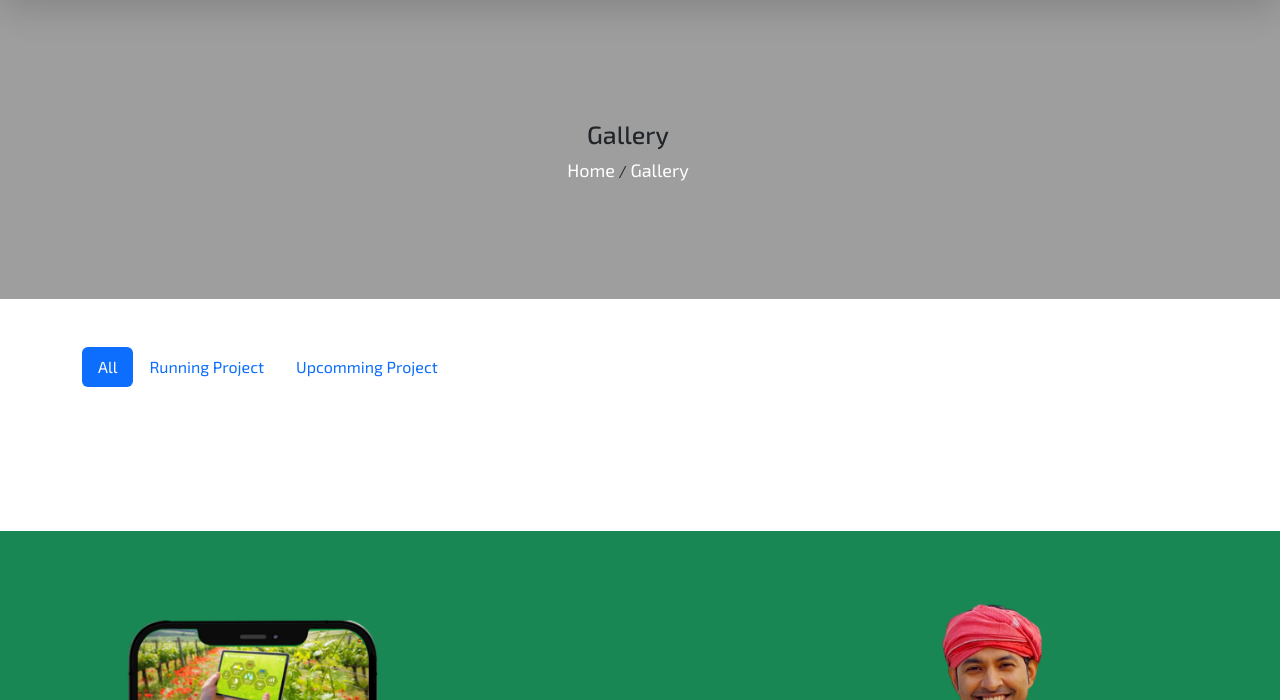
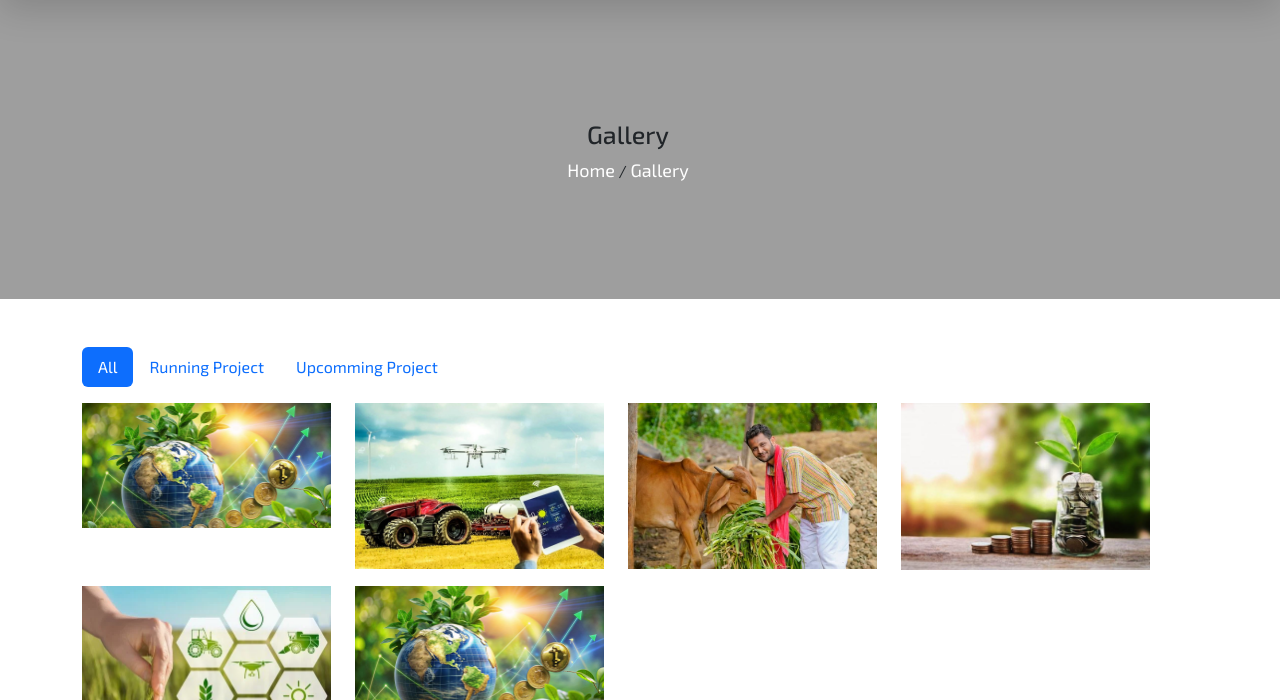
Before and after one commit to ruku24/agriculture_invest_project, a plain HTML site: page gallery.html in a window 1280 px wide. Shown: the part 100-800 px from the top of the page. Drawn offline with Linux system fonts and the light colour scheme; the site is published under a folder, as on GitHub Pages, so addresses that start at the root find nothing; a web font is replaced by a local one.

Commit message:
Update gallery.html

```diff
--- a/gallery.html
+++ b/gallery.html
@@ -101,35 +101,35 @@
                         <div class="tab-pane fade show active" id="pills-home" role="tabpanel" aria-labelledby="pills-home-tab" tabindex="0">
                             <div class="row">
                                 <div class="col-md-3 mb-3">
-                                    <img src="/assets/images/blog1.jpg" alt="" class="w-100 img-fluid">
+                                    <img src="assets/images/blog1.jpg" alt="" class="w-100 img-fluid">
                                 </div>
                                 <div class="col-md-3 mb-3">
-                                    <img src="/assets/images/blog-2.jpeg" alt="" class="w-100 img-fluid">
+                                    <img src="assets/images/blog-2.jpeg" alt="" class="w-100 img-fluid">
                                 </div>
                                 <div class="col-md-3 mb-3">
-                                    <img src="/assets/images/blog-3.jpg" alt="" class="w-100 img-fluid">
+                                    <img src="assets/images/blog-3.jpg" alt="" class="w-100 img-fluid">
                                 </div>
                                 <div class="col-md-3 mb-3">
-                                    <img src="/assets/images/blog-4.jpeg" alt="" class="w-100 img-fluid">
+                                    <img src="assets/images/blog-4.jpeg" alt="" class="w-100 img-fluid">
                                 </div>
                                 <div class="col-md-3 mb-3">
-                                    <img src="/assets/images/blog-5.jpg" alt="" class="w-100 img-fluid">
+                                    <img src="assets/images/blog-5.jpg" alt="" class="w-100 img-fluid">
                                 </div>
                                 <div class="col-md-3 mb-3">
-                                    <img src="/assets/images/blog1.jpg" alt="" class="w-100 img-fluid">
+                                    <img src="assets/images/blog1.jpg" alt="" class="w-100 img-fluid">
                                 </div>
                             </div>
                         </div>
                         <div class="tab-pane fade" id="pills-profile" role="tabpanel" aria-labelledby="pills-profile-tab" tabindex="0">
                             <div class="row">
                                 <div class="col-md-3 mb-3">
-                                    <img src="/assets/images/blog1.jpg" alt="" class="w-100 img-fluid">
+                                    <img src="assets/images/blog1.jpg" alt="" class="w-100 img-fluid">
                                 </div>
                                 <div class="col-md-3 mb-3">
-                                    <img src="/assets/images/blog-2.jpeg" alt="" class="w-100 img-fluid">
+                                    <img src="assets/images/blog-2.jpeg" alt="" class="w-100 img-fluid">
                                 </div>
                                 <div class="col-md-3 mb-3">
-                                    <img src="/assets/images/blog-3.jpg" alt="" class="w-100 img-fluid">
+                                    <img src="assets/images/blog-3.jpg" alt="" class="w-100 img-fluid">
                                 </div>
 
                             </div>
@@ -140,13 +140,13 @@
                             <div class="row">
 
                                 <div class="col-md-3 mb-3">
-                                    <img src="/assets/images/blog-4.jpeg" alt="" class="w-100 img-fluid">
+                                    <img src="assets/images/blog-4.jpeg" alt="" class="w-100 img-fluid">
                                 </div>
                                 <div class="col-md-3 mb-3">
-                                    <img src="/assets/images/blog-5.jpg" alt="" class="w-100 img-fluid">
+                                    <img src="assets/images/blog-5.jpg" alt="" class="w-100 img-fluid">
                                 </div>
                                 <div class="col-md-3 mb-3">
-                                    <img src="/assets/images/blog1.jpg" alt="" class="w-100 img-fluid">
+                                    <img src="assets/images/blog1.jpg" alt="" class="w-100 img-fluid">
                                 </div>
                             </div>
                         </div>
```
